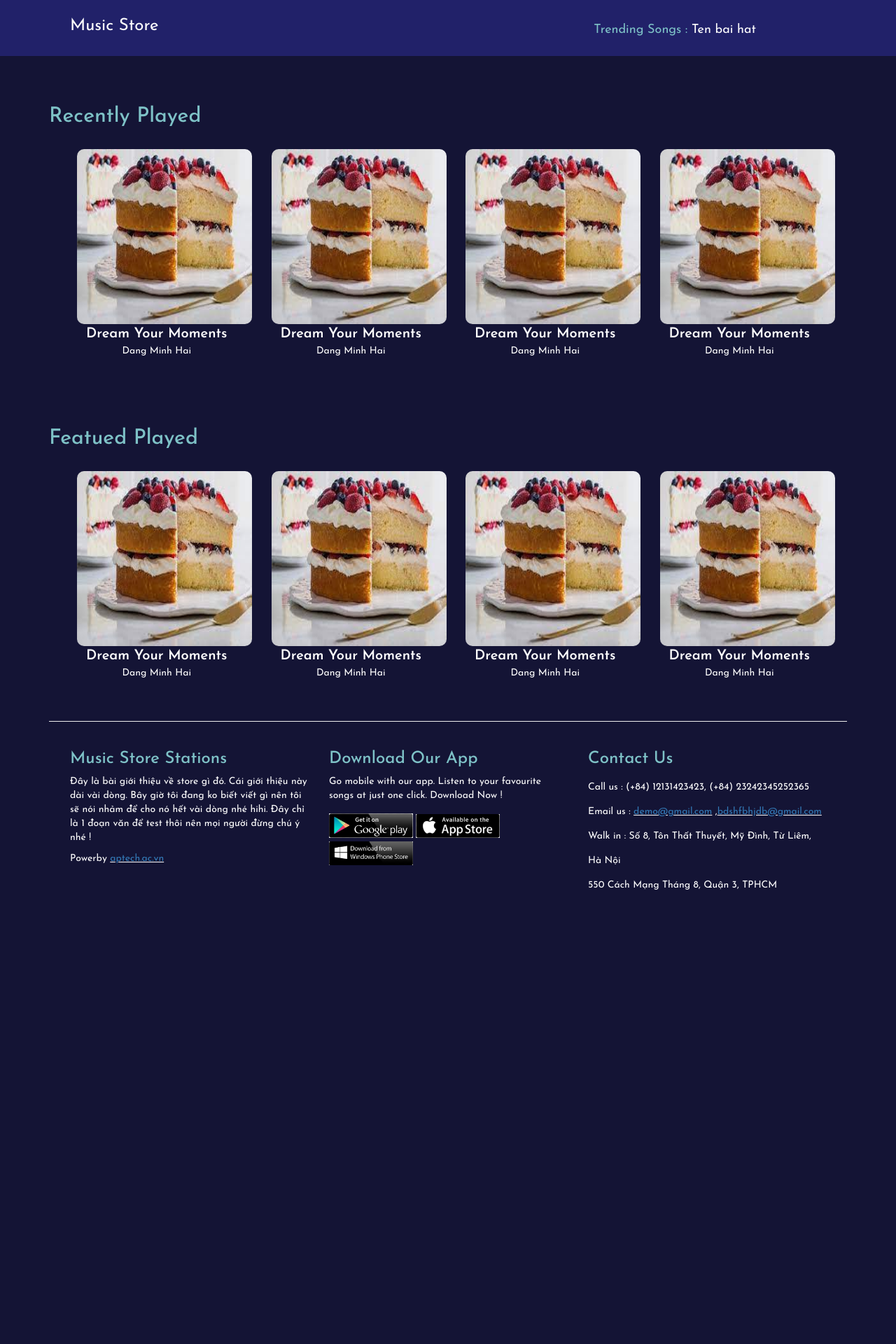
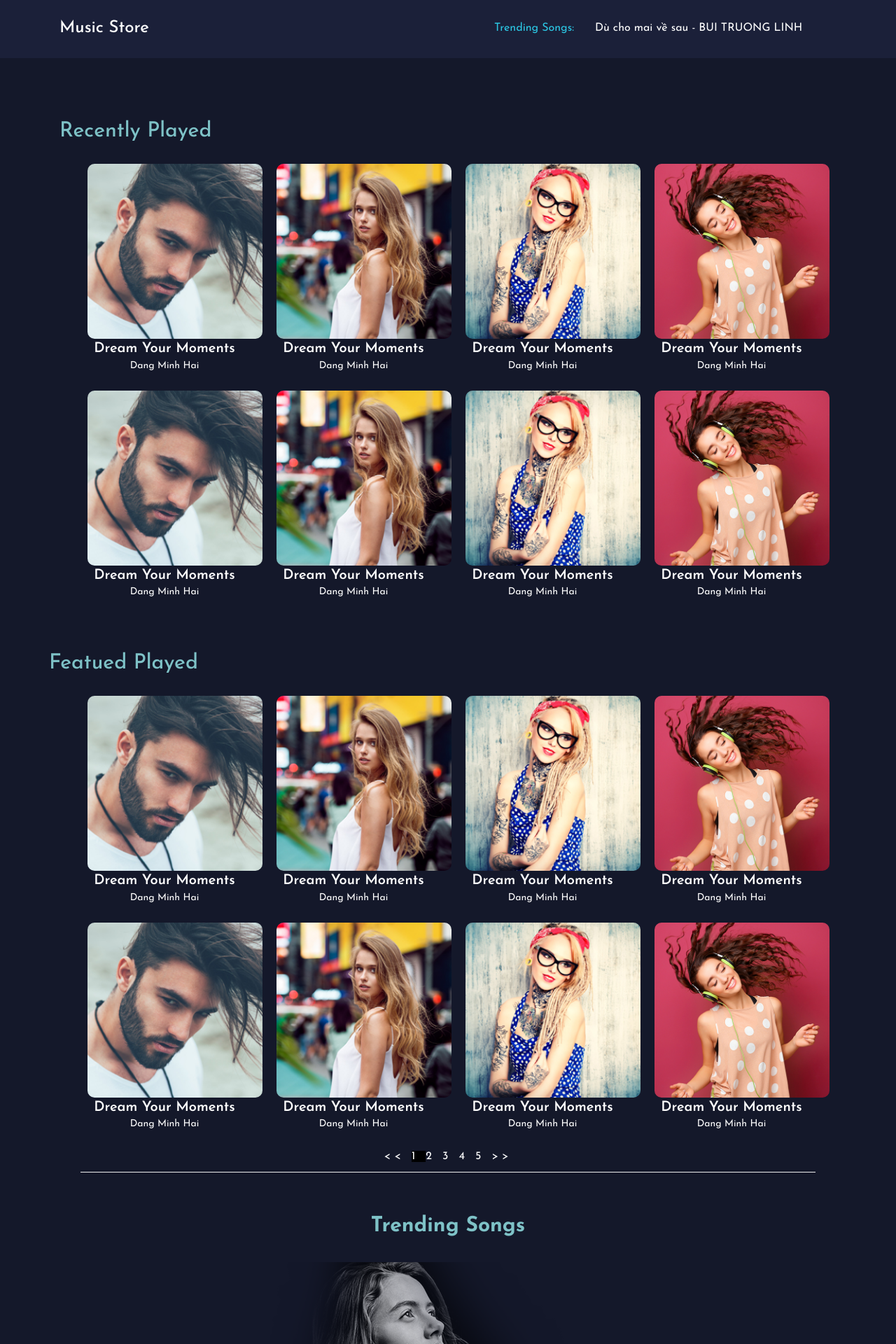
Before and after one commit to minhhai203/T2104E_HTML, a PHP site: page /AssignmentS6.html in a window 1280 px wide. Shown: the top 1920 px of the page at 70% size. Before the commit the page ends 1271 px from the top, so only its background shows below. Run offline with PHP 8.4, Linux system fonts and the light colour scheme.

Commit message:
update assignment 6

```diff
--- a/AssignmentS6.html
+++ b/AssignmentS6.html
@@ -1,41 +1,51 @@
 <!DOCTYPE html>
 <html lang="en">
+
 <head>
     <meta charset="UTF-8">
     <meta http-equiv="X-UA-Compatible" content="IE=edge">
     <meta name="viewport" content="width=device-width, initial-scale=1.0">
     <title>Assignment S6</title>
     <link rel="preconnect" href="https://fonts.gstatic.com">
-    <link href="https://fonts.googleapis.com/css2?family=Josefin+Sans:ital,wght@0,300;0,400;0,500;0,600;0,700;1,200;1,400;1,500;1,600;1,700&display=swap" rel="stylesheet">
-    <link rel="stylesheet" href="https://stackpath.bootstrapcdn.com/bootstrap/3.4.1/css/bootstrap.min.css" integrity="sha384-HSMxcRTRxnN+Bdg0JdbxYKrThecOKuH5zCYotlSAcp1+c8xmyTe9GYg1l9a69psu" crossorigin="anonymous">
+    <link
+        href="https://fonts.googleapis.com/css2?family=Josefin+Sans:ital,wght@0,300;0,400;0,500;0,600;0,700;1,200;1,400;1,500;1,600;1,700&display=swap"
+        rel="stylesheet">
+    <link rel="stylesheet" href="https://stackpath.bootstrapcdn.com/bootstrap/3.4.1/css/bootstrap.min.css"
+        integrity="sha384-HSMxcRTRxnN+Bdg0JdbxYKrThecOKuH5zCYotlSAcp1+c8xmyTe9GYg1l9a69psu" crossorigin="anonymous">
     <link rel="stylesheet" href="css/AssignmentS6.css" type="text/css">
 </head>
+
 <body>
-    <div class="top">
+    <div class="col-md-12">
+        <div class="row">
             <div class="header">
-            <div class="logo">
-               <a href="#">Music Store</a>
+                <div class="container">
+                    <div class="col-md-6">
+                        <a href="#" class="logo">Music Store</a>
                     </div>
-            <div class="trending">
-               <div class="title1">
-                Trending Songs :
+                    <div class="col-md-6">
+                        <div class="col-md-4">
+                            <a href="#" class="trend-songs">Trending Songs:</a>
                         </div>
-               <div class="song">
-                   <a href="AssignmentS6_2.html">Ten bai hat</a>
+                        <div class="col-md-8">
+                            <a href="AssignmentS6_3.html" class="trend-songs-title">Dù cho mai về sau - BUI TRUONG LINH
+                            </a>
                         </div>
                     </div>
                 </div>
             </div>
-
+        </div>
+    </div>
+    <div class="main .col-md-12">
         <div class="container">
-        <div class="section">
-            <h2 class="h2-title">Recently Played</h2>
+            <h2 class="h2-title col-md-12">Recently Played</h2>
+            <div class="section col-md-12">
                 <br>
                 <div class="col-md-12">
                     <!-- --------------------------------- -->
                     <div class="item col-md-3">
                         <figure class="products-music">
-                        <img class="img-music" src="images/Ass4/1.jpg" alt="">
+                            <img class="img-music" src="images/Ass6/a1.jpg" alt="">
                             <figcaption>
                                 <div class="name-product">
                                     Dream Your Moments
@@ -49,7 +59,7 @@
                     <!-- --------------------------------- -->
                     <div class="item col-md-3">
                         <figure class="products-music">
-                        <img class="img-music" src="images/Ass4/1.jpg" alt="">
+                            <img class="img-music" src="images/Ass6/a2.jpg" alt="">
                             <figcaption>
                                 <div class="name-product">
                                     Dream Your Moments
@@ -63,7 +73,7 @@
                     <!-- --------------------------------- -->
                     <div class="item col-md-3">
                         <figure class="products-music">
-                        <img class="img-music" src="images/Ass4/1.jpg" alt="">
+                            <img class="img-music" src="images/Ass6/a3.jpg" alt="">
                             <figcaption>
                                 <div class="name-product">
                                     Dream Your Moments
@@ -77,7 +87,63 @@
                     <!-- --------------------------------- -->
                     <div class="item col-md-3">
                         <figure class="products-music">
-                        <img class="img-music" src="images/Ass4/1.jpg" alt="">
+                            <img class="img-music" src="images/Ass6/a4.jpg" alt="">
+                            <figcaption>
+                                <div class="name-product">
+                                    Dream Your Moments
+                                </div>
+                                <div class="auhtor">
+                                    Dang Minh Hai
+                                </div>
+                            </figcaption>
+                        </figure>
+                    </div>
+                     <!-- --------------------------------- -->
+                     <div class="item col-md-3">
+                        <figure class="products-music">
+                            <img class="img-music" src="images/Ass6/a1.jpg" alt="">
+                            <figcaption>
+                                <div class="name-product">
+                                    Dream Your Moments
+                                </div>
+                                <div class="auhtor">
+                                    Dang Minh Hai
+                                </div>
+                            </figcaption>
+                        </figure>
+                    </div>
+                    <!-- --------------------------------- -->
+                    <div class="item col-md-3">
+                        <figure class="products-music">
+                            <img class="img-music" src="images/Ass6/a2.jpg" alt="">
+                            <figcaption>
+                                <div class="name-product">
+                                    Dream Your Moments
+                                </div>
+                                <div class="auhtor">
+                                    Dang Minh Hai
+                                </div>
+                            </figcaption>
+                        </figure>
+                    </div>
+                    <!-- --------------------------------- -->
+                    <div class="item col-md-3">
+                        <figure class="products-music">
+                            <img class="img-music" src="images/Ass6/a3.jpg" alt="">
+                            <figcaption>
+                                <div class="name-product">
+                                    Dream Your Moments
+                                </div>
+                                <div class="auhtor">
+                                    Dang Minh Hai
+                                </div>
+                            </figcaption>
+                        </figure>
+                    </div>
+                    <!-- --------------------------------- -->
+                    <div class="item col-md-3">
+                        <figure class="products-music">
+                            <img class="img-music" src="images/Ass6/a4.jpg" alt="">
                             <figcaption>
                                 <div class="name-product">
                                     Dream Your Moments
@@ -92,14 +158,14 @@
             </div>
             <br>
             <br>
-        <div class="section">
             <h2 class="h2-title">Featued Played</h2>
+            <div class="section col-md-12">
                 <br>
                 <div class="col-md-12">
                      <!-- --------------------------------- -->
                      <div class="item col-md-3">
                         <figure class="products-music">
-                        <img class="img-music" src="images/Ass4/1.jpg" alt="">
+                            <img class="img-music" src="images/Ass6/a1.jpg" alt="">
                             <figcaption>
                                 <div class="name-product">
                                     Dream Your Moments
@@ -113,7 +179,7 @@
                     <!-- --------------------------------- -->
                     <div class="item col-md-3">
                         <figure class="products-music">
-                        <img class="img-music" src="images/Ass4/1.jpg" alt="">
+                            <img class="img-music" src="images/Ass6/a2.jpg" alt="">
                             <figcaption>
                                 <div class="name-product">
                                     Dream Your Moments
@@ -127,7 +193,7 @@
                     <!-- --------------------------------- -->
                     <div class="item col-md-3">
                         <figure class="products-music">
-                        <img class="img-music" src="images/Ass4/1.jpg" alt="">
+                            <img class="img-music" src="images/Ass6/a3.jpg" alt="">
                             <figcaption>
                                 <div class="name-product">
                                     Dream Your Moments
@@ -141,7 +207,7 @@
                     <!-- --------------------------------- -->
                     <div class="item col-md-3">
                         <figure class="products-music">
-                        <img class="img-music" src="images/Ass4/1.jpg" alt="">
+                            <img class="img-music" src="images/Ass6/a4.jpg" alt="">
                             <figcaption>
                                 <div class="name-product">
                                     Dream Your Moments
@@ -152,17 +218,108 @@
                             </figcaption>
                         </figure>
                     </div>
+                     <!-- --------------------------------- -->
+                     <div class="item col-md-3">
+                        <figure class="products-music">
+                            <img class="img-music" src="images/Ass6/a1.jpg" alt="">
+                            <figcaption>
+                                <div class="name-product">
+                                    Dream Your Moments
+                                </div>
+                                <div class="auhtor">
+                                    Dang Minh Hai
+                                </div>
+                            </figcaption>
+                        </figure>
+                    </div>
+                    <!-- --------------------------------- -->
+                    <div class="item col-md-3">
+                        <figure class="products-music">
+                            <img class="img-music" src="images/Ass6/a2.jpg" alt="">
+                            <figcaption>
+                                <div class="name-product">
+                                    Dream Your Moments
+                                </div>
+                                <div class="auhtor">
+                                    Dang Minh Hai
+                                </div>
+                            </figcaption>
+                        </figure>
+                    </div>
+                    <!-- --------------------------------- -->
+                    <div class="item col-md-3">
+                        <figure class="products-music">
+                            <img class="img-music" src="images/Ass6/a3.jpg" alt="">
+                            <figcaption>
+                                <div class="name-product">
+                                    Dream Your Moments
+                                </div>
+                                <div class="auhtor">
+                                    Dang Minh Hai
+                                </div>
+                            </figcaption>
+                        </figure>
+                    </div>
+                    <!-- --------------------------------- -->
+                    <div class="item col-md-3">
+                        <figure class="products-music">
+                            <img class="img-music" src="images/Ass6/a4.jpg" alt="">
+                            <figcaption>
+                                <div class="name-product">
+                                    Dream Your Moments
+                                </div>
+                                <div class="auhtor">
+                                    Dang Minh Hai
+                                </div>
+                            </figcaption>
+                        </figure>
+                    </div>
+                    <div class="numberpage ">
+                        <div class="col-md-12">
+                            <div class="links">
+                                <a class="link-number " href="#"> << </a>
+                                        <a class="link-number choose" href="#"> 1 </a>
+                                        <a class="link-number" href="#"> 2 </a>
+                                        <a class="link-number" href="#"> 3 </a>
+                                        <a class="link-number" href="#"> 4 </a>
+                                        <a class="link-number" href="#"> 5 </a>
+                                        <a class="link-number" href="#"> >> </a>
                             </div>
                         </div>
-        <div class="footer">
+                        <br>
+                    </div>
+
+                   <div class="section col-md-12">
+                    <hr class="hr-bottom">
+                    <div class="trending-songs-heading col-md-12">
+                        <h2 class="h2-title1">Trending Songs</h2>
+                    </div>
+                    <div class="trending-songs">
+                        <img src="images/Ass6/banner.png" alt="">
+                        <h3>Record Breaking Albums !</h3>
+                        <h4>With Passion For Real, Good Music</h4>
+                        <p>
+                            Dream your moments, Until I Met You, Gimme Some Courage, Dark Alley,
+                            One More Of A Stranger, Endless Things, The Heartbeat Stops, Walking
+                            Promises, Desired Games and many more...
+                        </p>
+                    </div>
+                </div>
+                   </div>
+
+
+            </div>
+            <div class="footer col-md-12">
                 <hr class="hr-bottom">
                 <div class="col-md-12">
                     <div class="col-md-4">
                         <h3 class="h3-title">
                             Music Store Stations
                         </h3>
-                    <p>Đây là bài giới thiệu về store gì đó. Cái giới thiệu này dài vài dòng. Bây giờ tôi đang ko biết viết gì nên tôi sẽ nói nhảm để cho nó hết vài dòng nhé hihi. Đây chỉ là 1 đoạn văn để test thôi nên mọi người đừng chú ý nhé !</p>
-                    Powerby <u><a  href="#">aptech.ac.vn</a></u>
+                        <p>Đây là bài giới thiệu về store gì đó. Cái giới thiệu này dài vài dòng. Bây giờ tôi đang ko
+                            biết viết gì nên tôi sẽ nói nhảm để cho nó hết vài dòng nhé hihi. Đây chỉ là 1 đoạn văn để
+                            test thôi nên mọi người đừng chú ý nhé !</p>
+                        Powerby <u><a href="#">aptech.ac.vn</a></u>
                     </div>
                     <div class="col-md-4">
                         <h3 class="h3-title">
@@ -189,7 +346,8 @@
                         <div class="contact">
                             Call us : (+84) 12131423423, (+84) 23242345252365
                             <br>
-                    Email us : <u><a href="#">demo@gmail.com</a></u> ,<u><a href="#">bdshfbhjdb@gmail.com</a></u>
+                            Email us : <u><a href="#">demo@gmail.com</a></u> ,<u><a
+                                    href="#">bdshfbhjdb@gmail.com</a></u>
                             <br>
                             Walk in : Số 8, Tôn Thất Thuyết, Mỹ Đình, Từ Liêm, Hà Nội
                             <br> 550 Cách Mạng Tháng 8, Quận 3, TPHCM
@@ -198,5 +356,8 @@
                 </div>
             </div>
         </div>
+    </div>
+
 </body>
+
 </html>
--- a/css/AssignmentS6.css
+++ b/css/AssignmentS6.css
@@ -1,149 +1,179 @@
-body{
-    font-family: 'Josefin Sans', sans-serif;
+* {
+  padding: 0;
+  margin: 0;
+  box-sizing: border-box;
+}
+body {
+  font-family: "Josefin Sans", sans-serif;
   font-size: 14px;
   color: white;
-    background-color: rgb(20, 20, 53);
+  background-color: #14182a !important;
 }
-
-.header{
-    width: 100%;
-    height: 80px;
-    background-color: rgb(33, 33, 105);
-
+.header {
+  min-height: 80px;
+  background-color: #1b2039;
+  position: fixed;
+  top: 0;
+  left: 0;
+  right: 0;
+  line-height: 80px;
+  z-index: 1;
 }
-.logo{
-    float: left;
-    margin-left: 100px;
-    padding-top: 20px;
-}
-.logo a{
+.logo a {
   text-decoration: none;
   font-size: 24px;
   color: white;
 }
-.trending{
-    float: right;
-    font-size: 18px;
-    color: white;
-    padding-right: 200px;
-    padding-top: 30px;
 
-}
-.title1 , .song{
-    display: inline-block;
-}
-.title1{
+.title1 {
   color: rgb(126, 194, 199);
 }
-.song a{
+.header .logo {
+  color: #fff;
+  text-decoration: none;
+  font-size: 24px;
+  font-weight: 500;
+}
+.header .trend-songs {
+  float: right;
+  text-decoration: none;
+  color: #2cc8e5;
+  font-size: 16px;
+}
+.header .trend-songs-title {
+  float: left;
+  font-size: 16px;
+  text-decoration: none;
+  color: #fff;
+  white-space: nowrap;
+  overflow: hidden;
+  max-width: 500px;
+  text-overflow: ellipsis;
+}
+.main {
+  margin-top: 150px;
+}
+.item {
+    color: rgba(255, 255, 255, 0.5);
+    text-align: center;
+    margin-bottom: 25px;
+  }
+.song a {
   color: white;
   text-decoration: none;
 }
-.container{
-    padding-top: 50px;
-}
-.h2-title{
+
+.h2-title {
   color: rgb(126, 194, 199);
 }
-.img-music{
+.img-music {
   border-radius: 10px;
   margin-left: 10px;
   width: 250px;
   height: 250px;
 }
-
-.name-product{
+.img-music:hover {
+  opacity: 75%;
+}
+.name-product {
   font-weight: 600;
   font-size: 20px;
   color: white;
   text-align: center;
 }
-.auhtor{
+.auhtor {
   color: white;
   text-align: center;
 }
-.section{
-    height: 400px;
+.section {
+  /* border-bottom: 2px solid rgba(255, 255, 255, 0.5); */
+  margin-bottom: 50px;
 }
-.hr-bottom{
+.trending-songs {
+  padding: 50px 100px;
+  color: #fff;
+  text-align: center;
+  margin: 50px;
+
+}
+.trending-songs h4 {
+  font-style: italic;
+}
+.trending-songs-heading {
+  margin-bottom: 25px;
+  color: #2cc8e5;
+}
+.hr-bottom {
   color: white;
+  margin-top: 10px;
 }
-.h3-title{
+.h3-title {
   color: rgb(126, 194, 199);
 }
-.img-footer{
+.img-footer {
   width: 120px;
   padding-top: 5px;
 }
-.contact{
+.contact {
   line-height: 2.5;
 }
-.links{
+.links {
   text-align: center;
   letter-spacing: 5px;
-
 }
-.number-page{
-    height: 60px;
-}
-.link-number{
+.link-number {
   color: white;
   font-size: 16px;
   text-decoration: none;
 }
-.links a{
+.links a {
   text-decoration: none;
 }
-.choose{
+.choose {
   background-color: black;
 }
-.link-number:hover{
+.link-number:hover {
   background-color: bisque;
 }
-.h2-title1{
+.h2-title1 {
   color: rgb(126, 194, 199);
   text-align: center;
   font-weight: 700;
   padding-top: 20px;
 }
-.img-songs{
+.img-songs {
   text-align: center;
-
 }
-.img-songs img{
+.img-songs img {
   width: 250px;
 }
-.section2{
-    height: 600px;
-}
-.detail{
+.detail {
   text-align: center;
   font-weight: 800;
   font-style: italic;
 }
-.detail h2{
+.detail h2 {
   font-weight: 900;
   font-style: normal !important;
 }
-.information-songs{
+.information-songs {
   width: 900px;
-
 }
-.information-songs p{
+.information-songs p {
   text-align: center;
   padding-left: 250px;
 }
-audio{
+audio {
   padding-top: 20px;
 }
-.section3{
+.section3 {
   height: 2000px;
 }
-.lyric-songs{
+.lyric-songs {
   width: 400px;
   margin-left: 400px;
 }
-.lyric-songs p{
+.lyric-songs p {
   font-size: 16px;
   line-height: 25px;
   word-wrap: break-word;
```
Also changed, not shown: AssignmentS6_2.html (deleted, +0 -113 lines), AssignmentS6_3.html (+16 -11 lines), images/Ass6/a1.jpg (added), images/Ass6/a2.jpg (added), images/Ass6/a3.jpg (added), images/Ass6/a4.jpg (added), images/Ass6/banner.png (added). Lines whose indentation alone changed are shown as unchanged.
